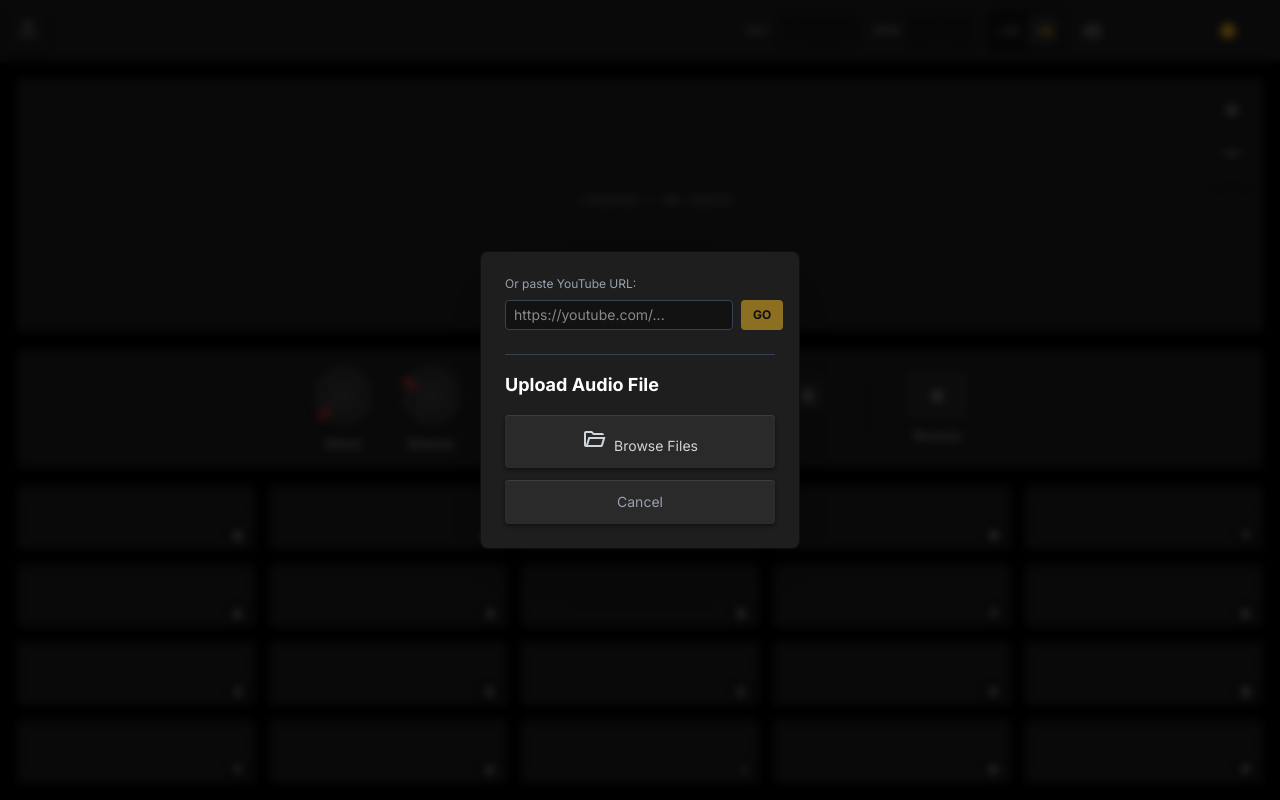
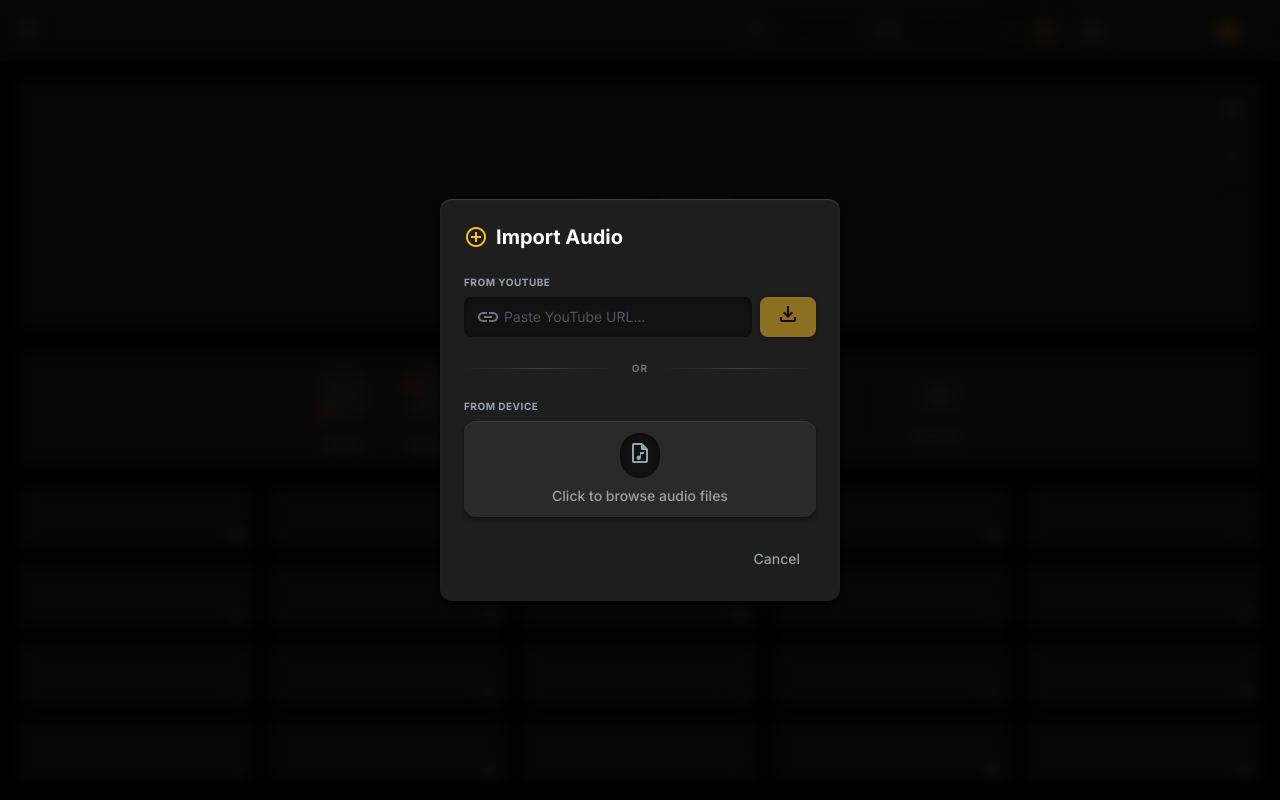
Before and after one commit to RVZO6/sample-chopper, a React (Vite) app: page / in a window 1280 px wide. Both pictures are taken after a click on the button "upload". Built offline with nearby package versions, Linux system fonts and the light colour scheme.

Commit message:
yt changes and ui

```diff
--- a/components/Header.tsx
+++ b/components/Header.tsx
@@ -40,7 +40,7 @@ export const Header: React.FC = () => {
     setStatusMessage('Resolving URL...');
 
     try {
-      const result = await YouTubeService.getBestAudioUrl(videoId);
+      const result = await YouTubeService.getBestAudioUrl(videoId, (msg) => setStatusMessage(msg));
       console.log(`🎵 Using: ${result.source} (${result.apiType})`);
       setStatusMessage(`${result.source} - Starting download...`);
 
@@ -75,7 +75,8 @@ export const Header: React.FC = () => {
 
         if (total) {
           setDownloadProgress((loaded / total) * 100);
-          setStatusMessage(`${result.source} - Downloading ${Math.round((loaded / total) * 100)}%`);
+          // Don't show percentage in text, it's already in the progress bar
+          setStatusMessage(`${result.source} - Downloading...`);
         } else {
           setStatusMessage(`${result.source} - Downloading ${(loaded / 1024 / 1024).toFixed(2)} MB`);
         }
@@ -302,38 +303,57 @@ export const Header: React.FC = () => {
       </div>
 
       {showUploadModal && (
-        <div className="fixed inset-0 bg-black/70 backdrop-blur-xs flex items-center justify-center z-50" onClick={() => setShowUploadModal(false)}>
-          <div className="bg-surface-dark rounded-lg border border-black/50 shadow-2xl p-6 w-80" onClick={(e) => e.stopPropagation()}>
-            <div className="mb-4 border-b border-gray-700 pb-4">
-              <p className="text-xs text-gray-400 mb-2">Or paste YouTube URL:</p>
-              <div className="flex gap-2 mb-2">
+        <div className="fixed inset-0 bg-black/80 backdrop-blur-sm flex items-center justify-center z-50" onClick={() => setShowUploadModal(false)}>
+          <div
+            className="bg-surface-dark rounded-xl shadow-pad-raised p-6 w-[400px] transform transition-all"
+            onClick={(e) => e.stopPropagation()}
+          >
+            <h2 className="text-xl font-bold mb-6 text-white flex items-center gap-2">
+              <span className="material-symbols-outlined text-primary">add_circle</span>
+              Import Audio
+            </h2>
+
+            {/* YouTube Section */}
+            <div className="mb-6">
+              <label className="block text-[10px] text-gray-400 mb-2 uppercase tracking-wider font-bold">From YouTube</label>
+              <div className="flex gap-2 mb-3">
+                <div className="relative flex-1">
+                  <div className="absolute inset-y-0 left-3 flex items-center pointer-events-none">
+                    <span className="material-symbols-outlined text-gray-500 text-lg">link</span>
+                  </div>
                   <input
                     type="text"
                     value={youtubeUrl}
                     onChange={(e) => setYoutubeUrl(e.target.value)}
-                  placeholder="https://youtube.com/..."
-                  className="flex-1 bg-background-dark border border-gray-700 rounded-sm px-2 py-1 text-sm text-white focus:border-primary outline-none"
+                    placeholder="Paste YouTube URL..."
+                    className="w-full bg-background-dark rounded-lg pl-10 pr-3 py-2.5 text-sm text-white focus:ring-1 focus:ring-primary outline-none transition-all placeholder:text-gray-600 shadow-ui-element-inset"
                     onKeyDown={(e) => e.key === 'Enter' && handleYoutubeLoad()}
                     disabled={isLoadingYoutube}
                   />
+                </div>
                 <button
                   onClick={handleYoutubeLoad}
                   disabled={isLoadingYoutube || !youtubeUrl}
-                  className="bg-primary hover:bg-primary-light disabled:opacity-50 disabled:cursor-not-allowed text-black font-bold px-3 rounded-sm transition-colors text-xs uppercase"
+                  className="bg-primary hover:bg-primary-light disabled:opacity-50 disabled:cursor-not-allowed text-black font-bold px-4 rounded-lg transition-all shadow-ui-element-raised active:shadow-ui-element-pressed active:translate-y-px"
                 >
-                  {isLoadingYoutube ? '...' : 'Go'}
+                  {isLoadingYoutube ? (
+                    <span className="material-symbols-outlined animate-spin text-lg">progress_activity</span>
+                  ) : (
+                    <span className="material-symbols-outlined text-lg">download</span>
+                  )}
                 </button>
               </div>
 
+              {/* Progress Bar */}
               {isLoadingYoutube && (
-                <div className="w-full">
-                  <div className="flex justify-between text-[10px] text-gray-400 mb-1">
-                    <span>{statusMessage}</span>
-                    <span>{downloadProgress > 0 ? `${Math.round(downloadProgress)}%` : ''}</span>
+                <div className="bg-background-dark rounded-lg p-3 shadow-ui-element-inset">
+                  <div className="flex justify-between text-[10px] text-gray-300 mb-2 font-medium">
+                    <span className="truncate pr-2">{statusMessage}</span>
+                    <span className="text-primary">{downloadProgress > 0 ? `${Math.round(downloadProgress)}%` : ''}</span>
                   </div>
-                  <div className="w-full h-1 bg-background-dark rounded-full overflow-hidden">
+                  <div className="w-full h-1.5 bg-gray-700 rounded-full overflow-hidden shadow-inner">
                     <div
-                      className="h-full bg-primary transition-all duration-200 ease-out"
+                      className="h-full bg-gradient-to-r from-primary to-orange-400 transition-all duration-300 ease-out shadow-[0_0_10px_rgba(251,191,36,0.5)]"
                       style={{ width: `${downloadProgress}%` }}
                     />
                   </div>
@@ -341,7 +361,16 @@ export const Header: React.FC = () => {
               )}
             </div>
 
-            <h2 className="text-lg font-bold mb-4 text-white">Upload Audio File</h2>
+            {/* Divider */}
+            <div className="flex items-center gap-4 mb-6">
+              <div className="h-px bg-gradient-to-r from-transparent via-gray-700 to-transparent flex-1" />
+              <span className="text-gray-500 text-[10px] font-bold uppercase tracking-widest">OR</span>
+              <div className="h-px bg-gradient-to-r from-transparent via-gray-700 to-transparent flex-1" />
+            </div>
+
+            {/* Local File Section */}
+            <div className="mb-6">
+              <label className="block text-[10px] text-gray-400 mb-2 uppercase tracking-wider font-bold">From Device</label>
 
               <input
                 ref={fileInputRef}
@@ -353,18 +382,24 @@ export const Header: React.FC = () => {
 
               <button
                 onClick={() => fileInputRef.current?.click()}
-              className="w-full p-3 bg-surface-light hover:bg-surface-light/80 rounded-sm transition-colors shadow-ui-element-raised active:shadow-ui-element-pressed text-gray-300 hover:text-white mb-3"
+                className="w-full group h-24 bg-surface-light hover:bg-surface-light/80 rounded-xl transition-all flex flex-col items-center justify-center gap-2 shadow-ui-element-raised active:shadow-ui-element-pressed active:translate-y-px"
               >
-              <span className="material-symbols-outlined inline-block mr-2 text-base">folder_open</span>
-              Browse Files
+                <div className="p-2 bg-background-dark group-hover:bg-primary group-hover:text-black rounded-full transition-colors text-gray-400 shadow-ui-element-inset">
+                  <span className="material-symbols-outlined text-xl block">audio_file</span>
+                </div>
+                <span className="text-sm text-gray-400 group-hover:text-white font-medium transition-colors">Click to browse audio files</span>
               </button>
+            </div>
 
+            {/* Footer */}
+            <div className="flex justify-end">
               <button
                 onClick={() => setShowUploadModal(false)}
-              className="w-full p-3 bg-surface-light hover:bg-surface-light/80 rounded-sm transition-colors shadow-ui-element-raised active:shadow-ui-element-pressed text-gray-400 hover:text-white"
+                className="text-gray-400 hover:text-white text-sm font-medium px-4 py-2 hover:bg-white/5 rounded-lg transition-colors"
               >
                 Cancel
               </button>
+            </div>
           </div>
         </div>
       )}
--- a/src/lib/YouTubeService.ts
+++ b/src/lib/YouTubeService.ts
@@ -70,12 +70,14 @@ export class YouTubeService {
         return sorted[0].url;
     }
 
-    static async getBestAudioUrl(videoId: string): Promise<AudioFetchResult> {
+    static async getBestAudioUrl(videoId: string, onStatus?: (msg: string) => void): Promise<AudioFetchResult> {
         const errors: string[] = [];
 
         for (const source of YOUTUBE_API_SOURCES) {
             try {
-                console.log(`Trying to fetch audio from ${source.name} (${source.type})...`);
+                const msg = `Checking ${source.name}...`;
+                console.log(msg);
+                onStatus?.(msg);
 
                 let url = '';
                 if (source.type === 'piped') {
@@ -105,9 +107,10 @@ export class YouTubeService {
                 };
 
             } catch (error) {
-                const msg = `Failed to fetch from ${source.name}: ${error}`;
-                console.warn(msg);
-                errors.push(msg);
+                const msg = `Failed ${source.name}, skipping...`;
+                console.warn(msg, error);
+                onStatus?.(msg);
+                errors.push(`${source.name}: ${error}`);
                 // Continue to next source
             }
         }
```
Lines whose indentation alone changed are shown as unchanged.
